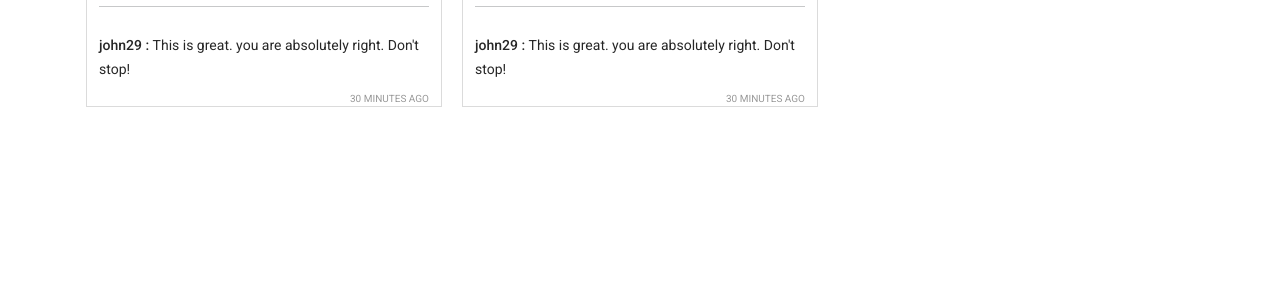
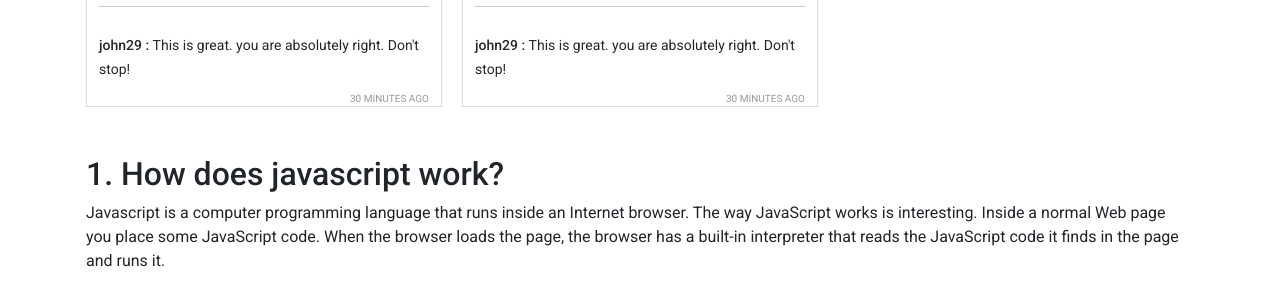
Before and after one commit to Samirun-Shuvo/insta-shohor-Samirun-Shuvo, a plain HTML site: page index.html in a window 1280 px wide. Shown: the part 1435-1740 px from the top of the page. Before the commit the page ends 1558 px from the top, so only its background shows below. Drawn offline with nearby package versions, Linux system fonts and the light colour scheme.

Commit message:
Ans the question number 1

```diff
--- a/index.html
+++ b/index.html
@@ -56,7 +56,17 @@
         <div id="reported">
             <h1>Reported posts</h1>
         </div>
+
+        <section class="mt-5">
+            <h2>1. How does javascript work?</h2>
+            <p>Javascript is a computer programming language that runs inside an Internet browser. The way JavaScript
+                works is interesting. Inside a normal Web page you place some JavaScript code. When
+                the
+                browser loads the page, the browser has a built-in interpreter that reads the
+                JavaScript code it finds in the page and runs it.</p>
+        </section>
     </main>
+
     <footer></footer>
 
     <!-- add javascript  file  -->
```
